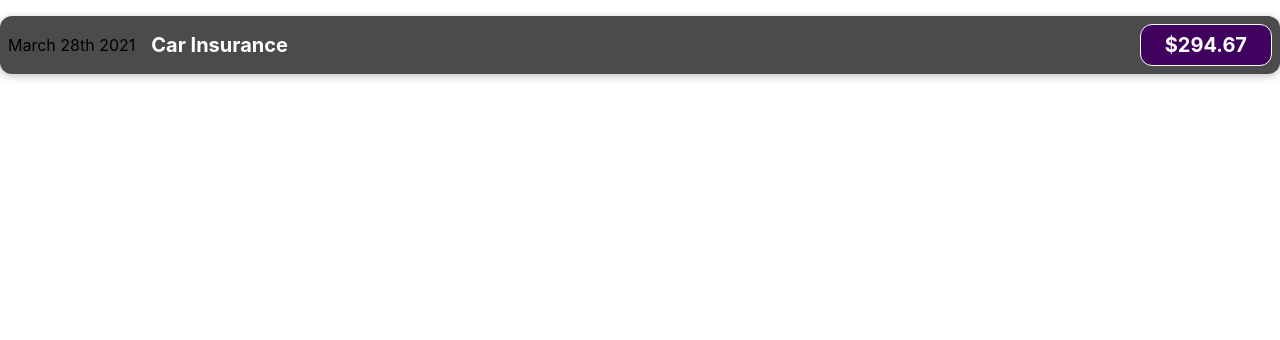
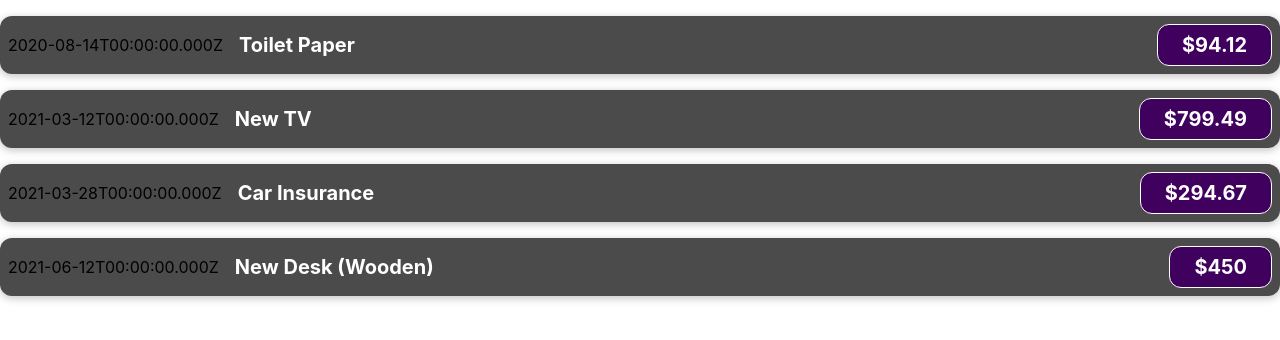
Before and after one commit to OxanaPeregud/Expense-Tracker-React-App, a React (Create React App) app: page / in a window 1280 px wide. Shown: the top 340 px of the page. Built offline with nearby package versions, Linux system fonts and the light colour scheme.

Commit message:
feat: passed data through props

```diff
--- a/src/App.js
+++ b/src/App.js
@@ -2,8 +2,57 @@
 import ExpenseItem from "./components/ExpenseItem";
 
 function App() {
+
+    const expenses = [
+        {
+            id: 'e1',
+            title: 'Toilet Paper',
+            amount: 94.12,
+            date: new Date(2020, 7, 14),
+        },
+        {
+            id: 'e2',
+            title: 'New TV',
+            amount: 799.49,
+            date: new Date(2021, 2, 12)
+        },
+        {
+            id: 'e3',
+            title: 'Car Insurance',
+            amount: 294.67,
+            date: new Date(2021, 2, 28),
+        },
+        {
+            id: 'e4',
+            title: 'New Desk (Wooden)',
+            amount: 450,
+            date: new Date(2021, 5, 12),
+        },
+    ];
+
     return (
-        <ExpenseItem/>
+        <div>
+            <ExpenseItem
+                title={expenses[0].title}
+                amount={expenses[0].amount}
+                date={expenses[0].date}>
+            </ExpenseItem>
+            <ExpenseItem
+                title={expenses[1].title}
+                amount={expenses[1].amount}
+                date={expenses[1].date}>
+            </ExpenseItem>
+            <ExpenseItem
+                title={expenses[2].title}
+                amount={expenses[2].amount}
+                date={expenses[2].date}>
+            </ExpenseItem>
+            <ExpenseItem
+                title={expenses[3].title}
+                amount={expenses[3].amount}
+                date={expenses[3].date}>
+            </ExpenseItem>
+        </div>
     );
 }
 
--- a/src/components/ExpenseItem.js
+++ b/src/components/ExpenseItem.js
@@ -1,12 +1,13 @@
 import './ExpenseItem.css';
 
-function ExpenseItem() {
+function ExpenseItem(props) {
+
     return (
         <div className={"expense-item"}>
-            <div>March 28th 2021</div>
+            <div>{props.date.toISOString()}</div>
             <div className={"expense-item__description"}>
-                <h2>Car Insurance</h2>
-                <div className={"expense-item__price"}>$294.67</div>
+                <h2>{props.title}</h2>
+                <div className={"expense-item__price"}>${props.amount}</div>
             </div>
         </div>
     );
```
